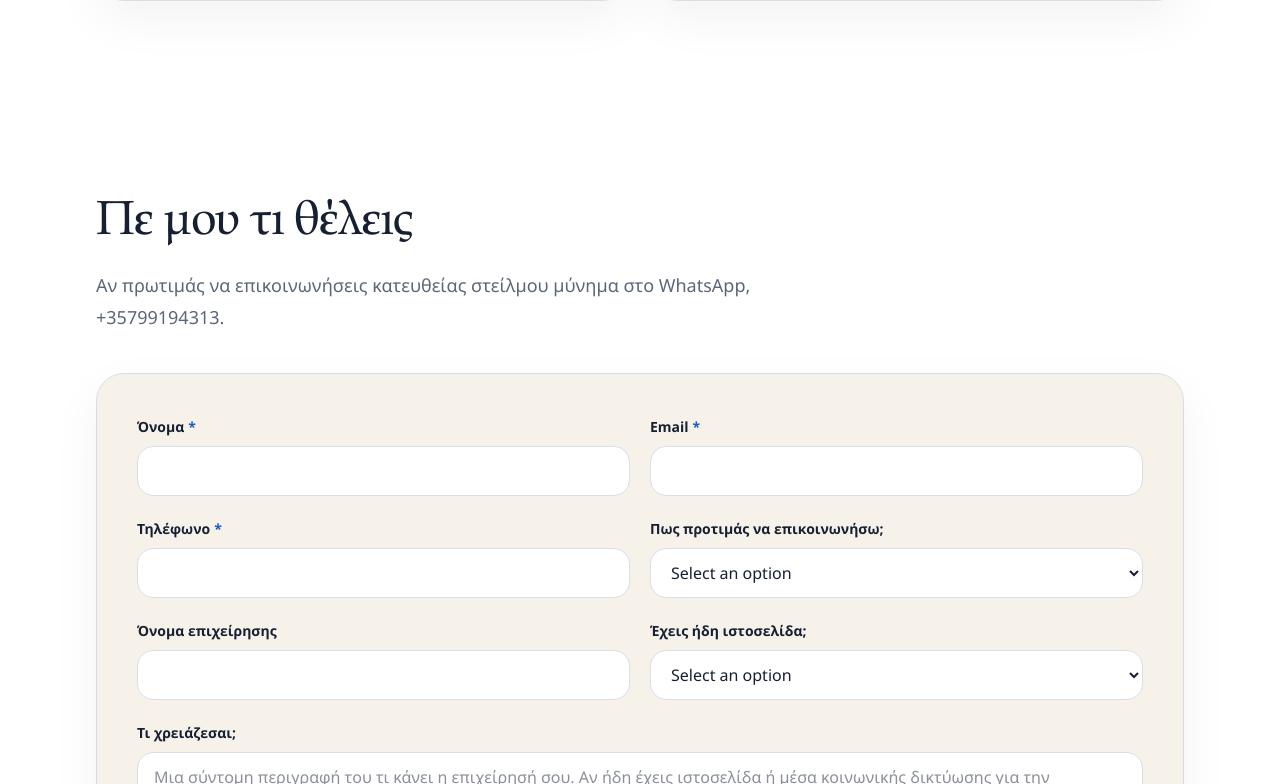
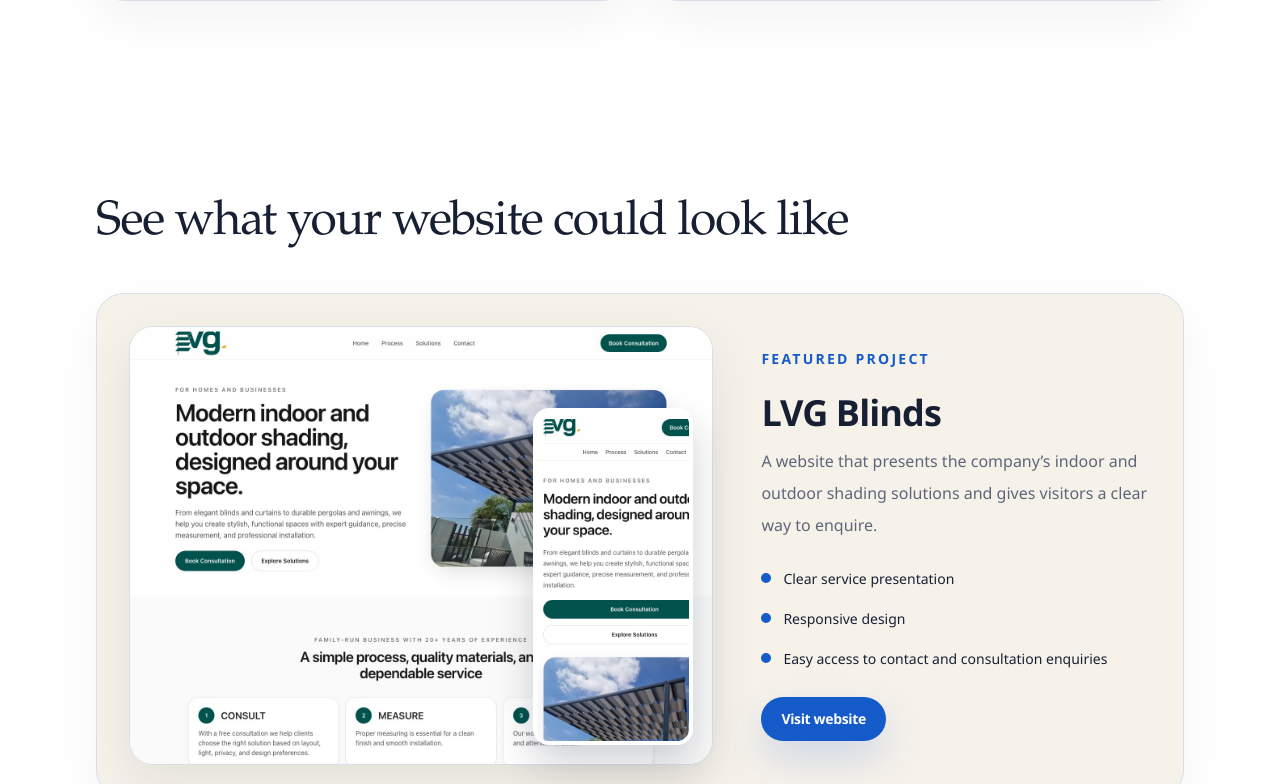
Before and after one commit to masonou/onepage, a Next.js app: page / in a window 1280 px wide. Shown: the part 2916-3700 px from the top of the page. Built offline with nearby package versions, Linux system fonts and the light colour scheme.

Commit message:
website example added

```diff
--- a/src/components/MarketingPage.tsx
+++ b/src/components/MarketingPage.tsx
@@ -1,7 +1,7 @@
 import { Footer } from "./layout/Footer";
 import { Header } from "./layout/Header";
 import { Contact } from "./sections/Contact";
-//import { Examples } from "./sections/Examples";
+import { Examples } from "./sections/Examples";
 // import { FAQ } from "./sections/FAQ";
 import { Hero } from "./sections/Hero";
 import { Packages } from "./sections/Packages";
@@ -25,7 +25,7 @@ export function MarketingPage({ content }: MarketingPageProps) {
         <Problem content={content.problem} />
         <Process content={content.process} />
         <Packages content={content.packages} />
-        {/* <Examples content={content.examples} /> */}
+        <Examples content={content.examples} />
         {/* <WhyUs content={content.whyUs} /> */}
         {/* <FAQ content={content.faq} /> */}
         <Contact content={content.contact} />
--- a/src/components/sections/Examples.tsx
+++ b/src/components/sections/Examples.tsx
@@ -1,3 +1,5 @@
+import Image from "next/image";
+
 import { Card } from "../ui/Card";
 import { Section } from "../ui/Section";
 import { sectionIds } from "../../lib/site";
@@ -14,23 +16,65 @@ export function Examples({ content }: ExamplesProps) {
       title={content.title}
       description={content.description}
     >
-      <div className="grid gap-5 lg:grid-cols-3">
-        {content.items.map((item) => (
-          <Card key={item.title} className="flex h-full flex-col gap-4 p-8" tone="soft">
+      <Card className="overflow-hidden p-5 sm:p-6 lg:p-8" tone="soft">
+        <div className="grid items-center gap-10 lg:grid-cols-[minmax(0,1.2fr)_minmax(18rem,0.8fr)] lg:gap-12">
+          <div className="relative">
+            <div className="overflow-hidden rounded-[1.5rem] border border-border bg-white shadow-[0_18px_50px_rgba(15,23,42,0.08)]">
+              <Image
+                src={content.project.desktopImage}
+                alt="LVG Blinds website displayed on a desktop screen"
+                width={1440}
+                height={1080}
+                sizes="(min-width: 1024px) 58vw, 100vw"
+                className="h-auto w-full object-cover object-top"
+              />
+            </div>
+            <div className="absolute bottom-3 right-3 w-24 overflow-hidden rounded-2xl border-4 border-white bg-white shadow-[0_18px_40px_rgba(15,23,42,0.2)] sm:bottom-5 sm:right-5 sm:w-32 lg:w-40">
+              <Image
+                src={content.project.mobileImage}
+                alt="LVG Blinds website displayed on a mobile screen"
+                width={390}
+                height={844}
+                sizes="(min-width: 1024px) 10rem, 8rem"
+                className="h-auto w-full"
+              />
+            </div>
+          </div>
+
+          <div className="space-y-6 lg:py-5">
             <p className="text-sm font-semibold uppercase tracking-[0.16em] text-accent">
-              Example
+              Featured project
             </p>
             <div className="space-y-3">
-              <h3 className="text-xl font-semibold tracking-tight text-foreground">
-                {item.title}
+              <h3 className="text-3xl font-semibold tracking-tight text-foreground sm:text-4xl">
+                {content.project.name}
               </h3>
-              <p className="text-sm leading-7 text-muted">{item.description}</p>
+              <p className="text-base leading-8 text-muted">{content.project.description}</p>
             </div>
-          </Card>
-        ))}
-      </div>
 
-      <p className="mt-8 text-sm leading-7 text-muted">{content.note}</p>
+            <ul className="space-y-3">
+              {content.project.highlights.map((highlight) => (
+                <li
+                  key={highlight}
+                  className="flex items-start gap-3 text-sm leading-7 text-foreground"
+                >
+                  <span className="mt-2 h-2.5 w-2.5 shrink-0 rounded-full bg-accent" />
+                  <span>{highlight}</span>
+                </li>
+              ))}
+            </ul>
+
+            <a
+              href={content.project.website}
+              target="_blank"
+              rel="noopener noreferrer"
+              className="inline-flex items-center justify-center rounded-full bg-accent px-5 py-3 text-sm font-semibold tracking-tight text-white shadow-[0_18px_40px_rgba(21,90,201,0.18)] hover:bg-accent-strong focus-visible:outline-none focus-visible:ring-4 focus-visible:ring-[rgba(21,90,201,0.14)]"
+            >
+              Visit website
+            </a>
+          </div>
+        </div>
+      </Card>
     </Section>
   );
 }
--- a/src/lib/content/el.ts
+++ b/src/lib/content/el.ts
@@ -94,6 +94,7 @@ export const elContent: SiteContent = {
           "Φόρμα επικοινωνίας",
           "Επιπλέων αναθεωρήσεις/αλλαγές",
           "Γκαλερί φωτογραφιών",
+          "Αναλυτικά στοιχεία / αναφορές για να ξέρεις ποιοί επισκέπτονται τη σελίδα σου",
           "Επιπλέων γλώσσες (πιθανότητα για Ελληνικά, Ρώσικα, Ισπανικά)",
           "Συγκεκριμένες λειτουργίες (π.χ. κρατήσεις, online παραγγελίες, κλπ.)",
           "Συνεχής υποστήριξη για μικρές αλλαγές/προσθήκες περιεχομένου",
@@ -130,15 +131,20 @@ export const elContent: SiteContent = {
     ],
   },
   examples: {
-    title: "Παράδειγμα Ιστοσελίδας",
-    description: "",
-    items: [
-      {
-        title: "LVG Blinds",
-        description: "Ιστοσελίδα για τοπιική επιχείρηση",
-      },
-    ],
-    note: "",
+    title: "See what your website could look like",
+    project: {
+      name: "LVG Blinds",
+      description:
+        "A website that presents the company’s indoor and outdoor shading solutions and gives visitors a clear way to enquire.",
+      highlights: [
+        "Clear service presentation",
+        "Responsive design",
+        "Easy access to contact and consultation enquiries",
+      ],
+      website: "https://www.lvgblinds.com",
+      desktopImage: "/images/lvg-blinds-desktop.jpg",
+      mobileImage: "/images/lvg-blinds-mobile.jpg",
+    },
   },
   whyUs: {
     title: "Why choose us",
```
Also changed, not shown: src/types/content.ts (+8 -5 lines), public/images/lvg-blinds-desktop.jpg (added), public/images/lvg-blinds-mobile.jpg (added).
